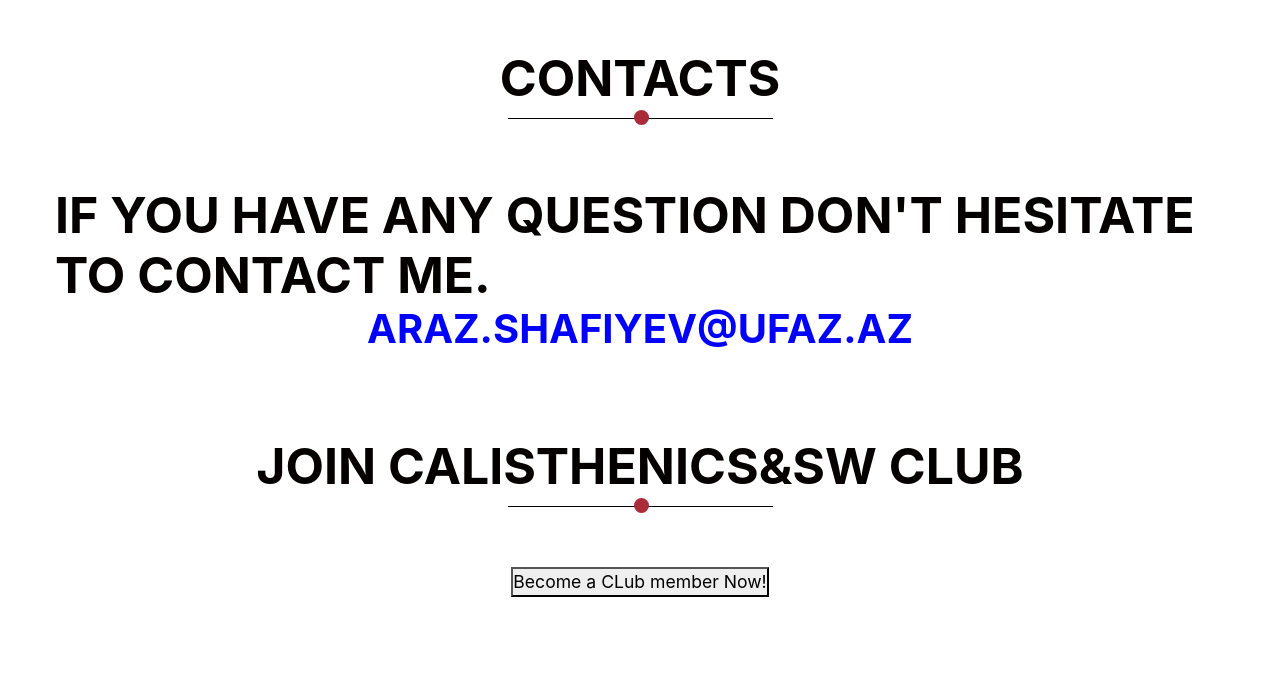
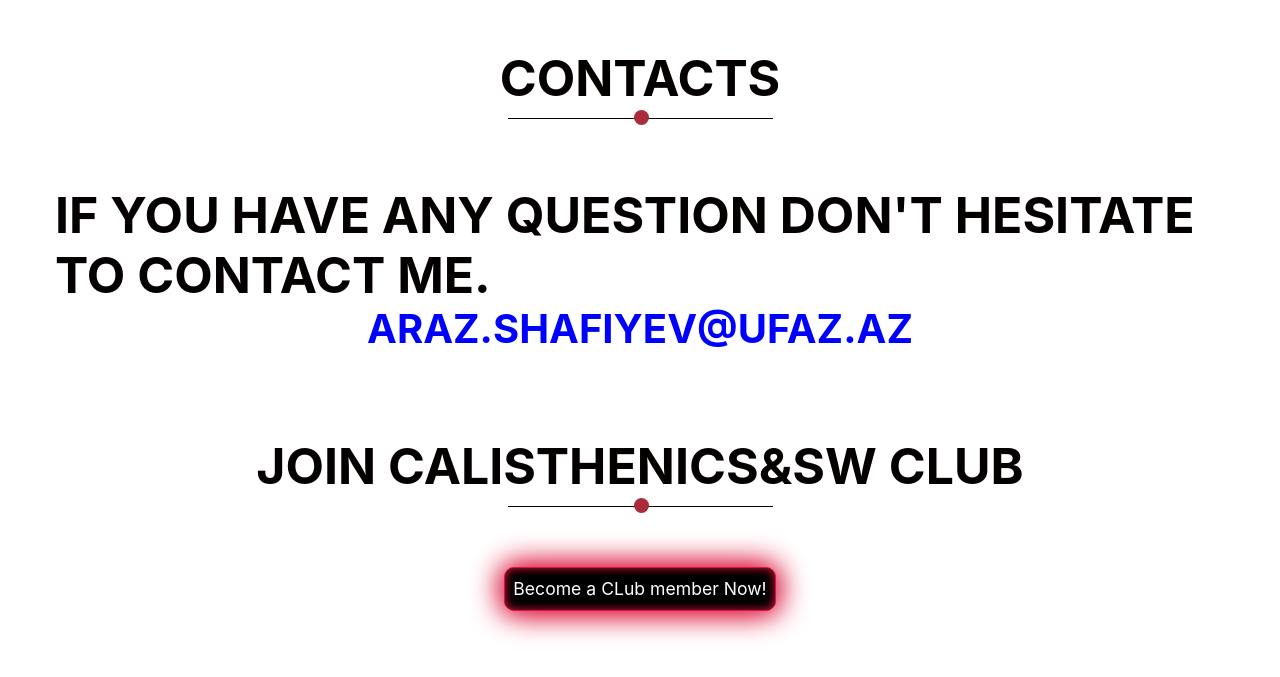
Before and after one commit to mr-d3falt/club, a plain HTML site: page index.html in a window 1280 px wide. Shown: the part 3115-3792 px from the top of the page. Drawn offline with Linux system fonts and the light colour scheme.

Commit message:
Update style.css

```diff
--- a/css/style.css
+++ b/css/style.css
@@ -1736,6 +1736,14 @@ h2.heading_section::before {
     width: 100%;
     margin-left: 0;
 }
-
-
-}
+}
+button {
+        background-color: #000;
+        border: .5px solid crimson;
+        border-radius: 10px;
+        color: #fff;
+        padding: 8px;
+        box-shadow: 0 0 30px 0 crimson,
+                    0 0 30px 0 crimson,
+                    0 0 10px 0 crimson inset;
+      }
```
